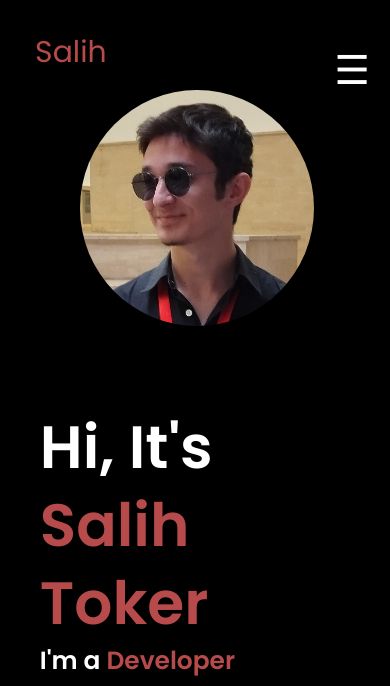
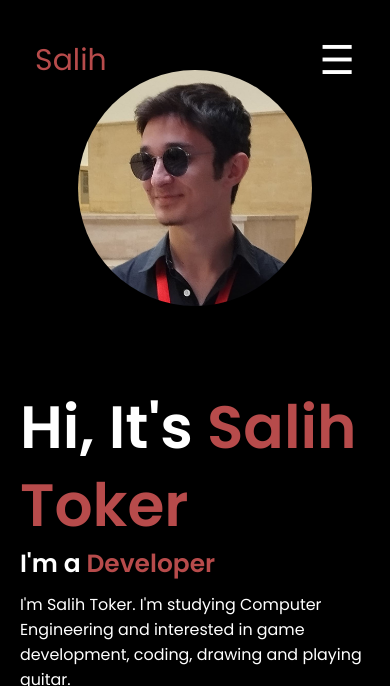
Before and after one commit to SalihToker/web-page, a plain HTML site: page index.html in a window 390 px wide. Shown: the top 686 px of the page. Drawn offline with Linux system fonts and the light colour scheme.

Commit message:
mobile fixes

```diff
--- a/assets/css/style.css
+++ b/assets/css/style.css
@@ -267,20 +267,30 @@ span{
 }
 
 @media (max-width: 995px){
+    body{
+        width: fit-content;
+        overflow-x: hidden;
+        flex-direction: column;
+    }
 
+    header{
+        justify-content: space-between;
+        position: absolute;
+        margin-right: 0;
+    }
     .menu-toggle {
         font-size: 4rem;
+        position: static;
     }
 
     section{
-        min-width: 5vh;
-        padding: 5rem 9% 5rem;
+        min-width: 0vh;
     }
 
     .home{
         padding: 0;
         flex-direction: column;
-        margin: 5rem 4rem;
+        margin: 3rem 2rem;
         height: fit-content;
         width: fit-content;
         right: 0;
```
